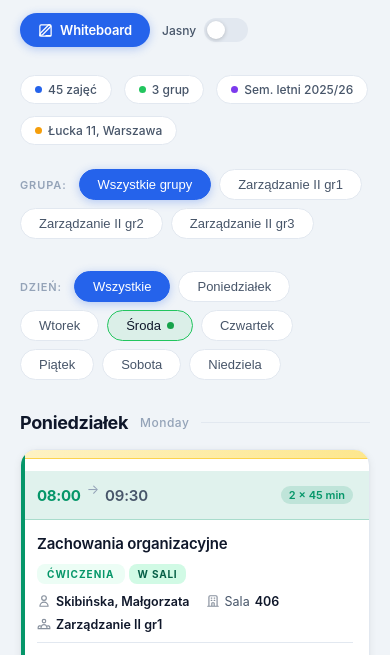
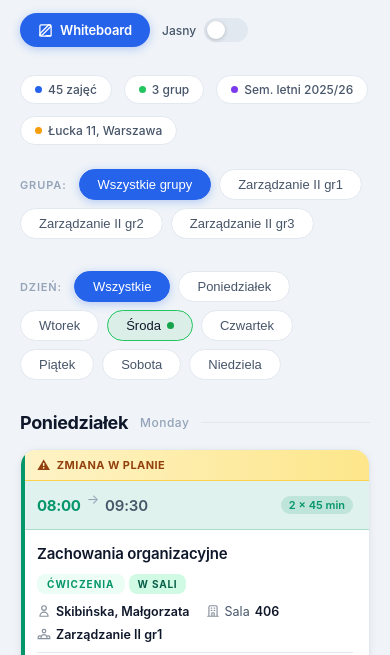
Before and after one commit to TihonGorobets/SANet, a plain HTML site: page index.html in a window 390 px wide. Shown: the part 120-775 px from the top of the page. Drawn offline with Linux system fonts and the light colour scheme.

Commit message:
fix: change-badge margin reset on mobile

```diff
--- a/css/styles.css
+++ b/css/styles.css
@@ -712,6 +712,14 @@
         padding: 14px 16px;
       }
 
+      /* change-badge: reset desktop bleed-margins; card overflow:hidden clips corners */
+      .change-badge {
+        margin: 0;
+        border-radius: 0;
+        padding: 7px 16px;
+        font-size: 11px;
+      }
+
       .card-top { flex-direction: column; }
 
       .site-header { flex-wrap: wrap; }
```
